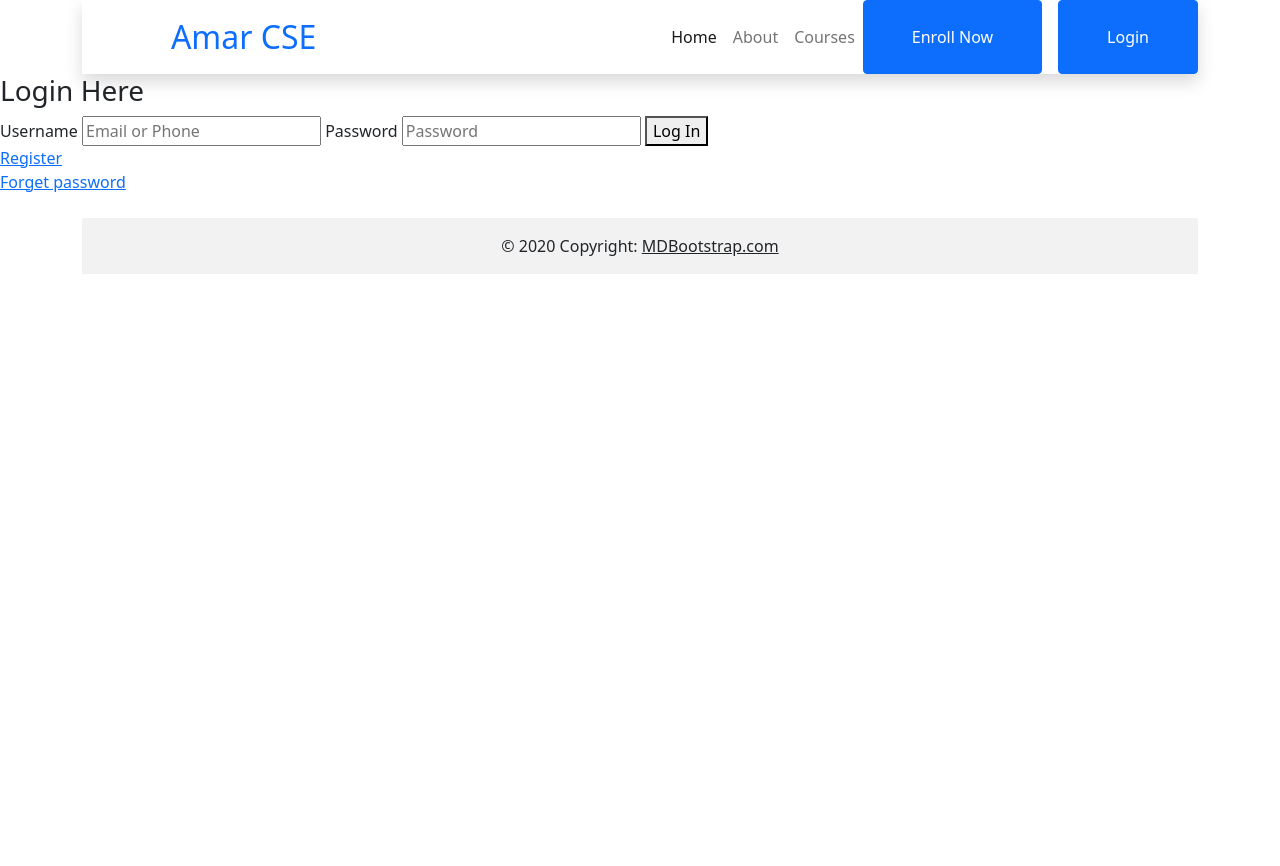
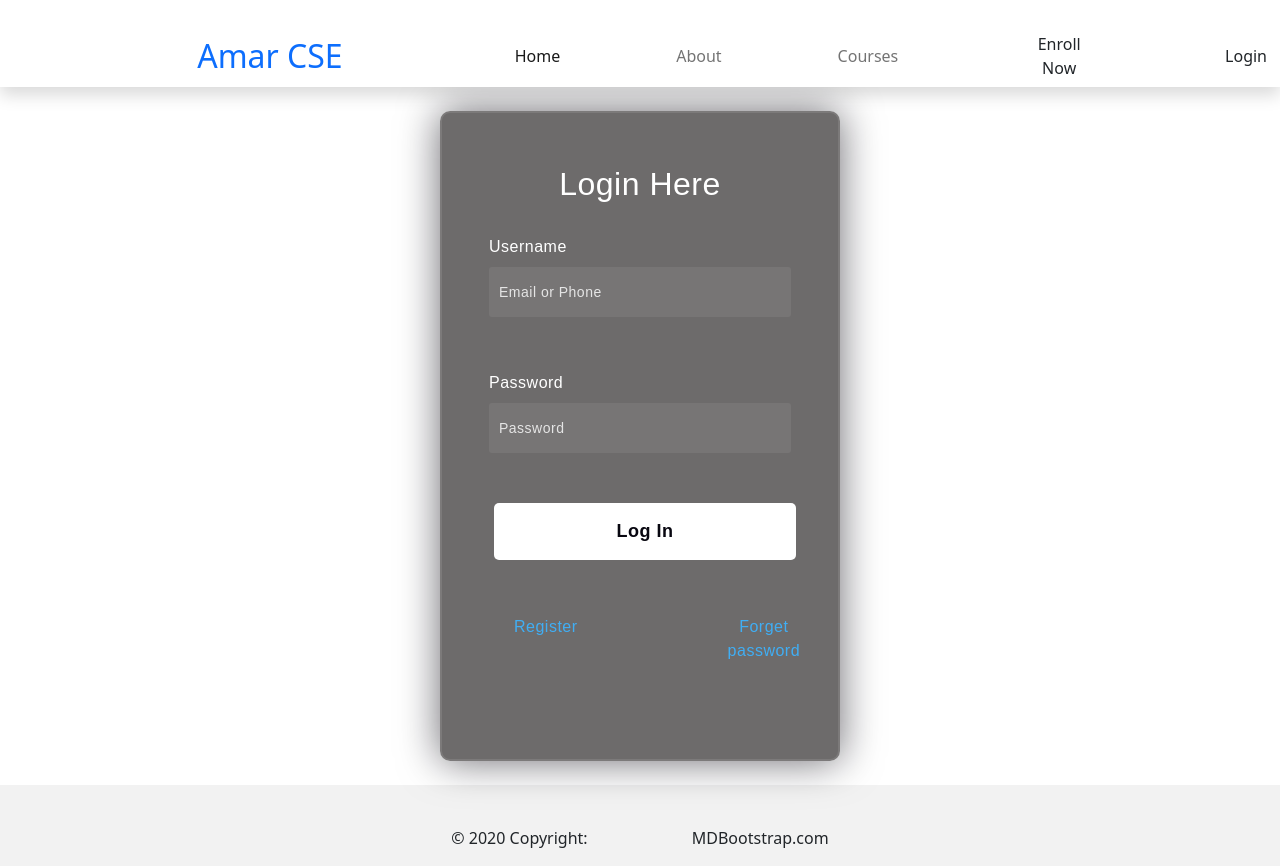
Before and after one commit to proshanto18/cse310, a Django app: page /login/ in a window 1280 px wide. Before the commit the page ends 274 px from the top, so only its background shows below. Run offline with Django 5.2, Linux system fonts and the light colour scheme; some web fonts are replaced.

Commit message:
login page

```diff
--- /dev/null
+++ b/amarcse/static/css/style.css
@@ -0,0 +1,133 @@
+*:before,
+*:after{
+    padding: 0;
+    margin: 0;
+    box-sizing: border-box;
+}
+body{
+
+}
+.background{
+    width: 430px;
+    height: 520px;
+    position: absolute;
+    transform: translate(-50%,-50%);
+    left: 50%;
+    top: 50%;
+}
+.background .shape{
+    height: 200px;
+    width: 200px;
+    position: absolute;
+    border-radius: 50%;
+}
+.shape:first-child{
+    background: linear-gradient(
+        #1845ad,
+        #23a2f6
+    );
+    left: -80px;
+    top: -80px;
+}
+.shape:last-child{
+    background: linear-gradient(
+        to right,
+        #ff512f,
+        #f09819
+    );
+    right: -30px;
+    bottom: -80px;
+}
+form{
+    height: 650px;
+    width: 400px;
+    background-color: rgb(40 38 38 / 68%);
+    position: relative;
+    transform: translate(-50%,0%);
+    top: 50%;
+    left: 50%;
+    border-radius: 10px;
+    /* backdrop-filter: blur(10px); */
+    border: 2px solid rgba(255,255,255,0.1);
+    box-shadow: 0 0 40px rgba(8,7,16,0.6);
+    padding: 50px 35px;
+}
+form *{
+    font-family: 'Poppins',sans-serif;
+    color: #ffffff;
+    letter-spacing: 0.5px;
+    outline: none;
+    border: none;
+}
+form h3{
+    font-size: 32px;
+    font-weight: 500;
+    line-height: 42px;
+    text-align: center;
+}
+
+label{
+    display: block;
+    margin-top: 30px;
+    font-size: 16px;
+    font-weight: 500;
+}
+input{
+    display: block;
+    height: 50px;
+    width: 100%;
+    background-color: rgba(255,255,255,0.07);
+    border-radius: 3px;
+    padding: 0 10px;
+    margin-top: 8px;
+    font-size: 14px;
+    font-weight: 300;
+}
+::placeholder{
+    color: #e5e5e5;
+}
+button{
+    margin-top: 50px;
+    width: 100%;
+    text-align: center;
+    background-color: #ffffff;
+    color: #080710;
+    padding: 15px 0;
+    font-size: 18px;
+    font-weight: 600;
+    border-radius: 5px;
+    cursor: pointer;
+    margin-left: 5px;
+}
+.social{
+  margin-top: 30px;
+  display: flex;
+}
+.social div{
+
+  color: #eaf0fb;
+  text-align: center;
+}
+a{
+    color: #23a2f6;
+    text-decoration: none;
+    /* text-align: center; */
+    /* padding: 50px 50px; */
+    /* margin: 50px 60px; */
+    display: inline-block;
+    margin-left: 100px;
+    margin-top: 25px;
+}
+.go a{
+
+    text-decoration: none;
+
+    color: #40aef4;
+
+    margin-left: 25px;
+}
+.fb a{
+    text-decoration: none;
+    color: #40aef4;
+     margin-left: 150px;
+}
--- a/amarcse/template/base.html
+++ b/amarcse/template/base.html
@@ -9,12 +9,15 @@
     <link href="https://cdn.jsdelivr.net/npm/bootstrap@5.0.2/dist/css/bootstrap.min.css" rel="stylesheet">
     <!-- font awesome-->
     <link rel="stylesheet" href="{% static 'css/all.min.css'%}">
+    <link rel="stylesheet" href="{% static 'css/style.css'%}">
 </head>
 <body>
 
     {%include 'components/header.html' %}
 
+    <br>
     {% block content %}{% endblock %}
+    <br>
 
     {%include 'components/footer.html' %}
 
--- a/amarcse/template/components/footer.html
+++ b/amarcse/template/components/footer.html
@@ -3,7 +3,7 @@
 <section>
     <footer class="text-center bg-body-tertiary">
         <!-- Grid container -->
-        <div class="container pt-4">
+        <div >
         <!-- Copyright -->
         <div class="text-center p-3" style="background-color: rgba(0, 0, 0, 0.05);">
           © 2020 Copyright:
--- a/amarcse/template/components/header.html
+++ b/amarcse/template/components/header.html
@@ -1,10 +1,10 @@
 {% load static %}
 <section>
-    <div class="container">
+    <div >
          <!-- Navbar Start -->
         <nav class="navbar navbar-expand-lg bg-white navbar-light shadow sticky-top p-0">
             <a href="index.html" class="navbar-brand d-flex align-items-center px-4 px-lg-5">
-                <h2 class="m-0 text-primary"><i class="fa fa-book me-3"></i>Amar CSE</h2>
+                <h2 class="m-0 text-primary"><i class="fa fa-book me-3"></i> Amar CSE</h2>
             </a>
             <button type="button" class="navbar-toggler me-4" data-bs-toggle="collapse" data-bs-target="#navbarCollapse">
                 <span class="navbar-toggler-icon"></span>
@@ -16,8 +16,8 @@
                     <a href="courses.html" class="nav-item nav-link">Courses</a>
                 </div>
                 <div class="d-flex align-items-center">
-                    <a href="{% url 'register' %}" class="btn btn-primary py-4 px-lg-5 me-3">Enroll Now</a>
-                    <a href="{% url 'login' %}" class="btn btn-primary py-4 px-lg-5">Login</a>
+                    <a href="{% url 'register' %}" class="btn ">Enroll Now</a>
+                    <a href="{% url 'login' %}" class="btn ">Login</a>
                 </div>
             </div>
         </nav>
--- a/amarcse/template/components/login.html
+++ b/amarcse/template/components/login.html
@@ -1,11 +1,13 @@
 {% extends "base.html" %}
 {% block content %}
 <body>
-    <form>
-        <h3>Login Here</h3>
+    <section>
+      <form action="" method="post">
+        <div class="container">
+          <h3>Login Here</h3>
 
         <label for="username">Username</label>
-        <input type="text" placeholder="Email or Phone" id="username">
+        <input type="text" placeholder="Email or Phone" id="username"><br>
 
         <label for="password">Password</label>
         <input type="password" placeholder="Password" id="password">
@@ -15,8 +17,10 @@
           <div class="go"><a href="../index.html">Register</a></div>
           <div class="fb"><a href="">Forget password</a></div>
         </div>
-    </form>
+        </div>
+      </form>
+    </section>
 </body>
 
 
-{% endblock%}
+{% endblock %}
```
Also changed, not shown: amarcse/template/components/register.html (+6 -7 lines).
